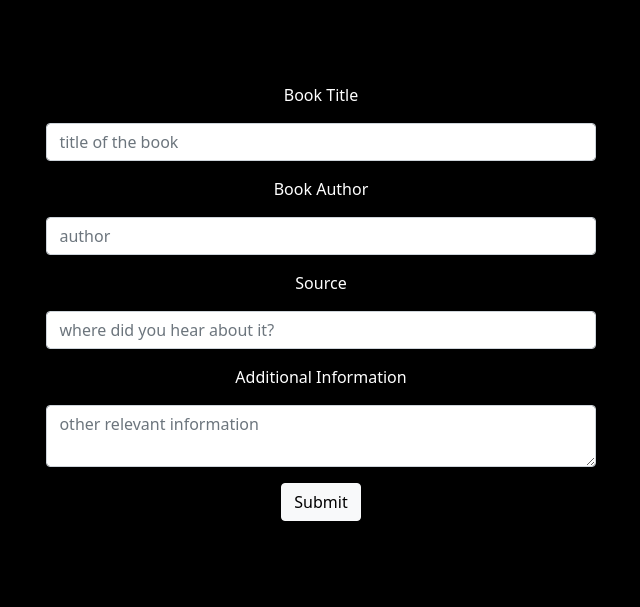
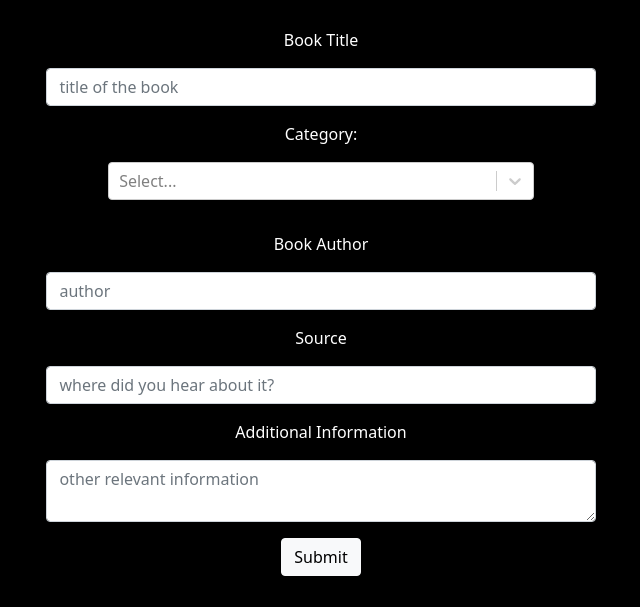
Before and after one commit to Diana-Deluvian/30k1k, a React app: page /addBook in a window 1280 px wide. Shown: the part 193-800 px from the top of the page, without its empty margins (319-959 px from the left). Built offline with nearby package versions, Linux system fonts and the light colour scheme; a web font is replaced by a local one.

Commit message:
added multi-select category picker for books

```diff
--- a/package.json
+++ b/package.json
@@ -14,6 +14,7 @@
     "react-dom": "^17.0.2",
     "react-router-dom": "^5.3.0",
     "react-scripts": "4.0.3",
+    "react-select": "^5.2.1",
     "sass-loader": "^12.3.0",
     "uuid": "^8.3.2",
     "web-vitals": "^1.0.1"
--- a/src/components/BookForm.js
+++ b/src/components/BookForm.js
@@ -1,6 +1,7 @@
 import React, { useState } from 'react';
 import { Form, Button } from 'react-bootstrap';
 import { v4 as uuidv4 } from 'uuid';
+import BookSelect from "./BookSelect";
 
 const BookForm = (props) => {
   const [book, setBook] = useState(() => {
@@ -52,6 +53,8 @@ const BookForm = (props) => {
             onChange={handleInputChange}
           />
         </Form.Group>
+        <Form.Label>Category:</Form.Label><br></br>
+        <BookSelect />
         <Form.Group controlId="author">
           <Form.Label>Book Author</Form.Label>
           <Form.Control
@@ -85,6 +88,8 @@ const BookForm = (props) => {
             onChange={handleInputChange}
           />
         </Form.Group>
+
+
         <Button variant="light" type="submit" className="submit-btn">
           Submit
         </Button>
--- /dev/null
+++ b/src/components/BookSelect.js
@@ -0,0 +1,95 @@
+import React, { Component } from "react";
+import ReactDOM from "react-dom";
+import { default as ReactSelect } from "react-select";
+
+import { components } from "react-select";
+
+const colourOptions = [
+    { value: "Feminism", label: "Feminism" },
+    { value: "Racism", label: "Racism" },
+    { value: "Fantasy", label: "Fantasy" },
+    { value: "Science-fiction", label: "Science-fiction" },
+    { value: "Other", label: "Other" },
+    { value: "Fiction", label: "Fiction" },
+    { value: "Trans", label: "Trans" },
+    { value: "Witch", label: "Witch" },
+    { value: "Youth-liberation", label: "Youth-liberation" },
+    { value: "Socialism", label: "Socialism" }
+  ];
+
+const Option = (props) => {
+    return (
+      <div >
+        <components.Option {...props} >
+          <input
+            type="checkbox"
+            checked={props.isSelected}
+            onChange={() => null}
+          />{" "}
+          <label>{props.label}</label>
+        </components.Option>
+      </div>
+    );
+  };
+
+  const colourStyles = {
+    menuList: styles => ({
+        ...styles,
+        background: 'white'
+    }),
+    option: (styles, {isFocused, isSelected}) => ({
+        ...styles,
+        background: isFocused
+            ? "gray"
+            : isSelected
+                ? 'black'
+                : undefined,
+        zIndex: 1
+    }),
+    menu: base => ({
+        ...base,
+        zIndex: 100
+    })
+    }
+
+export default class BookSelect extends Component {
+    constructor(props) {
+      super(props);
+      this.state = {
+        optionSelected: null
+      };
+    }
+
+    handleChange = (selected) => {
+      this.setState({
+        optionSelected: selected
+      });
+    };
+
+
+
+    render() {
+      return (
+        <span
+          className="d-inline-block"
+          data-toggle="popover"
+          data-trigger="focus"
+          data-content="Please select account(s)"
+        >
+          <ReactSelect
+            options={colourOptions}
+            isMulti
+            closeMenuOnSelect={false}
+            hideSelectedOptions={false}
+            components={{
+              Option
+            }}
+            onChange={this.handleChange}
+            allowSelectAll={true}
+            value={this.state.optionSelected}
+            styles={colourStyles}
+          />
+        </span>
+      );
+    }
+  }
--- a/src/components/WordForm.js
+++ b/src/components/WordForm.js
@@ -64,7 +64,6 @@ const WordForm = (props) => {
         name="radio"
         value={category}
         checked={type.includes(category)}
-
         >
         {category}
       </ToggleButton>
--- a/src/styles.scss
+++ b/src/styles.scss
@@ -112,6 +112,9 @@ header {
     .btn {
       box-shadow: none !important;
     }
+    label[for="radio-1"]:focus {
+      background-color: #ffffff !important;
+    }
   }
 }
 
@@ -158,3 +161,20 @@ header {
     width: 6rem;
   }
 }
+
+.d-inline-block {
+  min-width: 50ch;
+  max-width: 50ch;
+  color: black;
+  text-align: left;
+  padding: 1rem;
+  margin-top: -0.5rem;
+  margin-bottom: 0;
+
+  * {
+    margin: 0;
+  }
+}
+
+#react-2-select-listbox {
+}
```
Also changed, not shown: 1 other file. Lines whose indentation alone changed are shown as unchanged.
